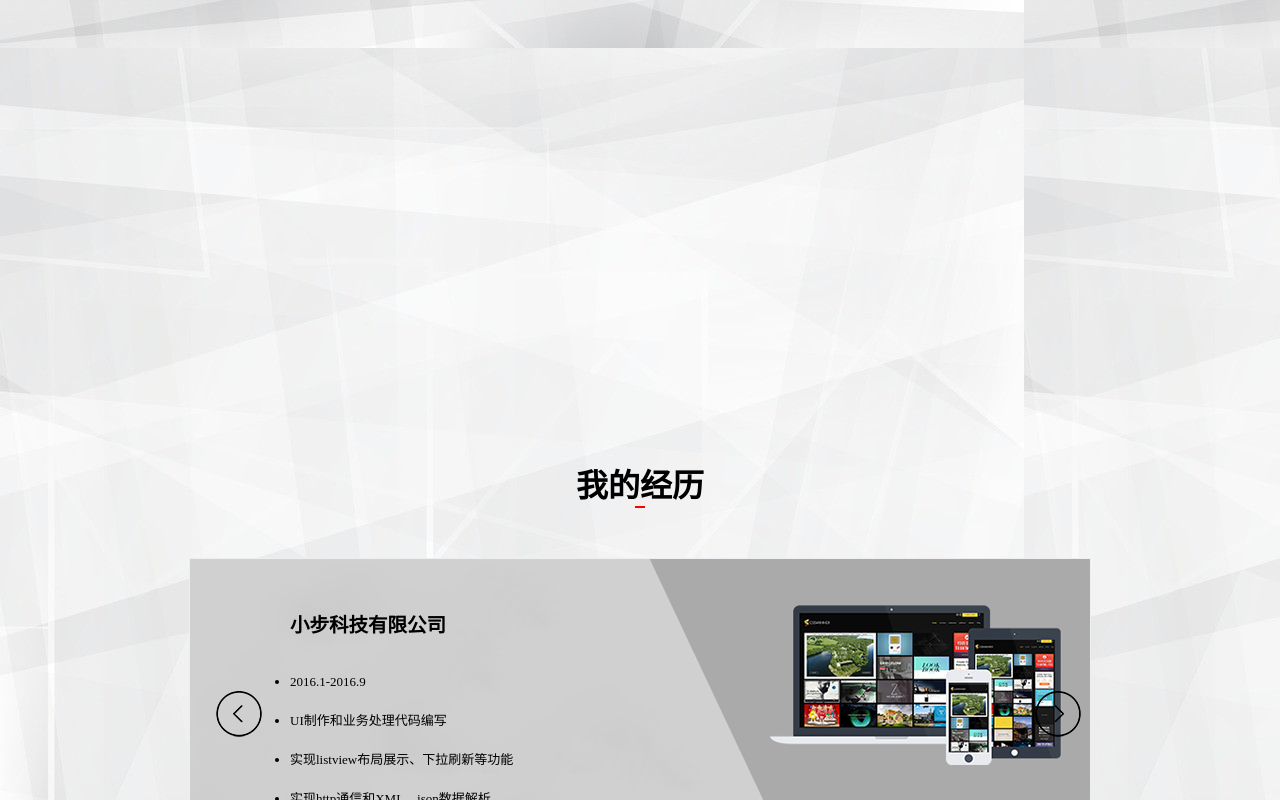
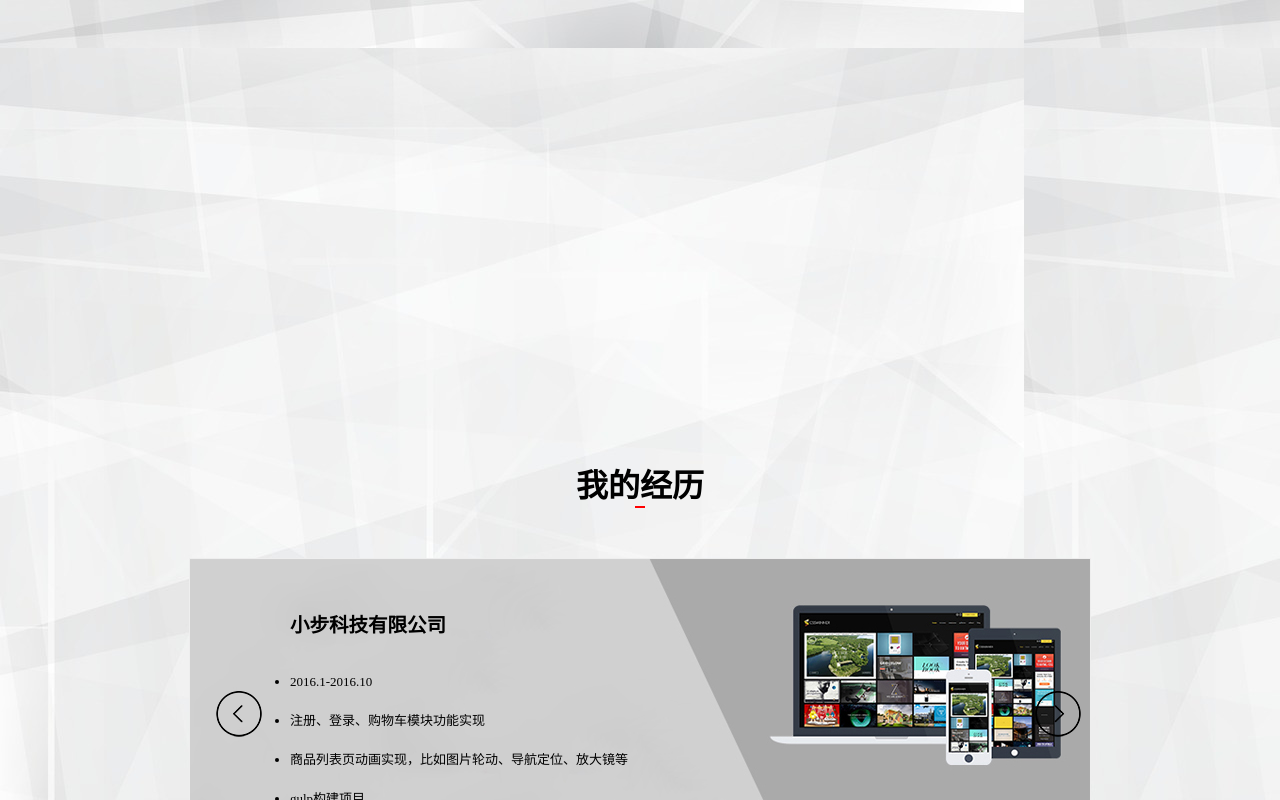
Before and after one commit to mrquan122/Resume, a plain HTML site: page index.html in a window 1280 px wide. Shown: the part 2000-2800 px from the top of the page. Drawn offline with Linux system fonts and the light colour scheme.

Commit message:
second commit

```diff
--- a/index.html
+++ b/index.html
@@ -833,7 +833,7 @@
  	     <span class="blank1"></span>
  	     <div>  <p>我叫 全宏灿 </p>
 
-                  <p>25岁</p>
+                  <p>26岁</p>
 
                    <p>期待成为一名前端研发工程师 </p>
 
@@ -923,11 +923,11 @@
  	  	      <h2>小步科技有限公司</h2>
               <div><img src=""></div>
  	  	      <ul>
- 	  	  	     <li>2016.1-2016.9</li>
-               <li>UI制作和业务处理代码编写</li>
-               <li>实现listview布局展示、下拉刷新等功能</li>
-               <li>实现http通信和XML、json数据解析</li>
-               <li>sqlite和shareprefs存取数据</li>
+ 	  	  	     <li>2016.1-2016.10</li>
+               <li>注册、登录、购物车模块功能实现</li>
+               <li>商品列表页动画实现，比如图片轮动、导航定位、放大镜等</li>
+               <li>gulp构建项目</li>
+               <li>git协同团队合作</li>
 
  	  	      </ul>
  	  	      </div>
```
